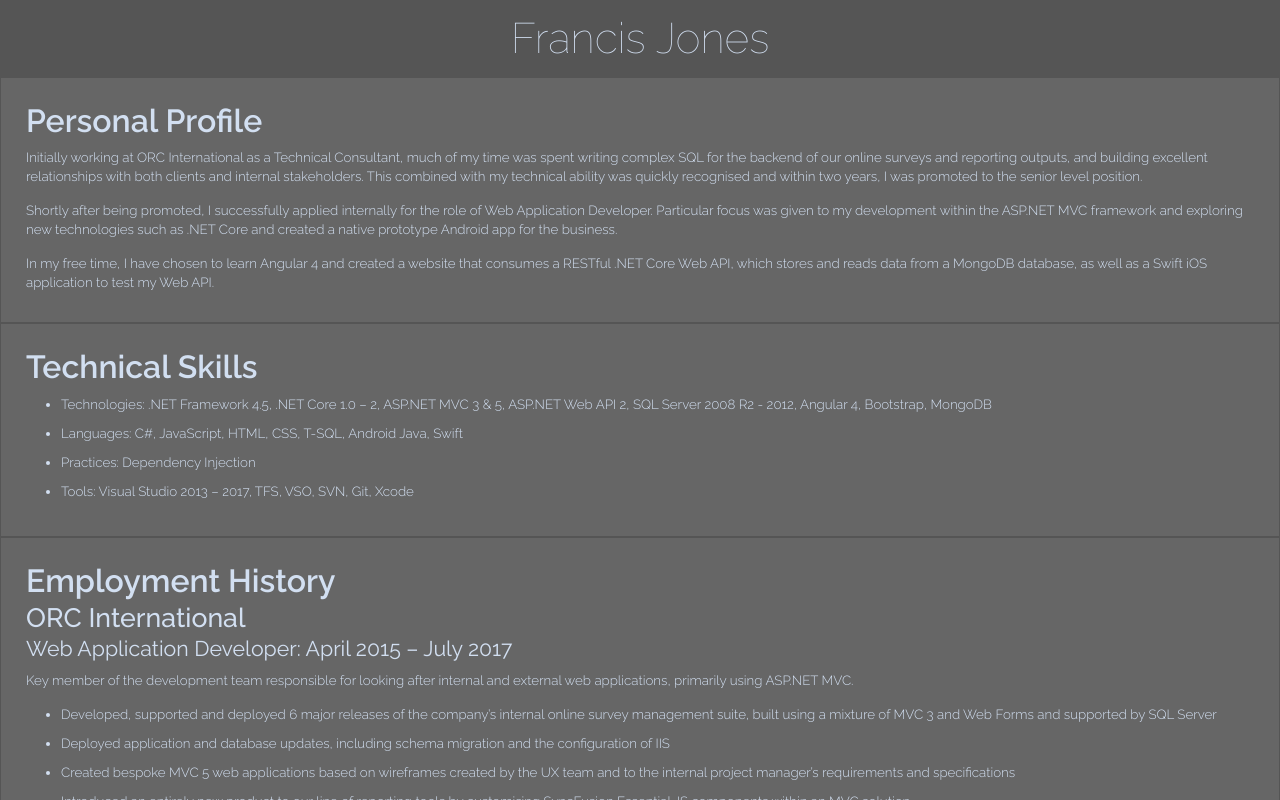
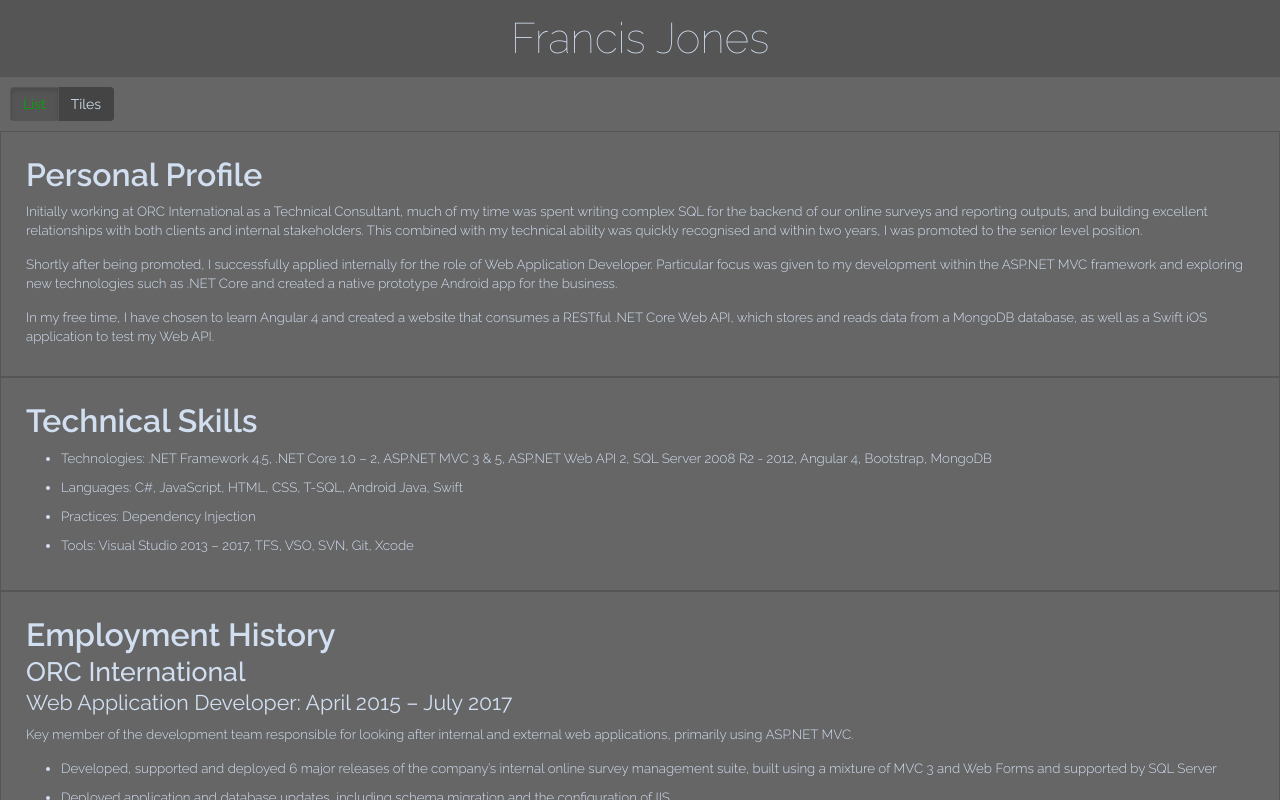
Before and after one commit to francis-j/me, an Angular app: page / in a window 1280 px wide. Shown: the top 800 px of the page. Built offline with nearby package versions, Linux system fonts and the light colour scheme.

Commit message:
Added functionality to switch between viewing formats on homepage

```diff
--- a/src/app/home/home.component.html
+++ b/src/app/home/home.component.html
@@ -1,3 +1,16 @@
 <div class="home">
-    <section *ngFor="let section of sections" [section]="section"></section>
+    <div class="viewFormat btn-group">
+        <button type="button" class="btn btn-generic active" [ngClass]="{active: activeView == 0}" (click)="changeView(0)">List</button>
+        <button type="button" class="btn btn-generic" [ngClass]="{active: activeView == 1}" (click)="changeView(1)">Tiles</button>
+    </div>
+    <div *ngIf="activeView == 0">
+        <div>
+            <section *ngFor="let section of sections" [section]="section"></section>
+        </div>
+    </div>
+    <div *ngIf="activeView == 1">
+        <div>
+            Second page
+        </div>
+    </div>
 </div>
--- a/src/app/home/home.component.ts
+++ b/src/app/home/home.component.ts
@@ -9,20 +9,29 @@ import { SubSection } from '../models/SubSection';
 })
 export class HomeComponent implements OnInit {
 
-    public sections:Array<Section> = [];
+    public activeView: String;
+    public sections: Array<Section> = [];
 
     constructor() { }
 
     ngOnInit() {
-
         this.initPersonalProfile();
         this.initTechnicalSkills();
         this.initEmploymentHistory();
         this.initEducationHistory();
         this.initHobbies();
+
+        this.activeView = "0";
     }
 
-    initPersonalProfile() {
+    changeView(id: String) {
+        this.activeView = id;
+
+        //change view
+
+    }
+
+    private initPersonalProfile() {
         let title = "Personal Profile";
         let paragraphs = [
             "Initially working at ORC International as a Technical Consultant, much of my time was spent writing complex SQL for the backend of our online surveys and reporting outputs, and building excellent relationships with both clients and internal stakeholders. This combined with my technical ability was quickly recognised and within two years, I was promoted to the senior level position.",
@@ -33,7 +42,7 @@ export class HomeComponent implements OnInit {
         this.sections.push(new Section(title, paragraphs, null));
     }
 
-    initTechnicalSkills() {
+    private initTechnicalSkills() {
         let title = "Technical Skills";
         let list = [
             "Technologies: .NET Framework 4.5, .NET Core 1.0 – 2, ASP.NET MVC 3 & 5, ASP.NET Web API 2, SQL Server 2008 R2 - 2012, Angular 4, Bootstrap, MongoDB",
@@ -46,7 +55,7 @@ export class HomeComponent implements OnInit {
         this.sections.push(new Section(title, null, [subsection]));
     }
 
-    initEmploymentHistory() {
+    private initEmploymentHistory() {
         let title = "Employment History";
 
         let responsibilitiesJob1 = [
@@ -92,7 +101,7 @@ export class HomeComponent implements OnInit {
         this.sections.push(new Section(title, null, companies));
     }
 
-    initEducationHistory() {
+    private initEducationHistory() {
         let title = "Education & Courses";
 
         let education = [
@@ -112,14 +121,14 @@ export class HomeComponent implements OnInit {
                 "Royal Holloway, University of London: 2009 – 2012",
                 "",
                 ["Computer Science BSc (Hons): Upper second-class honours (2:1)",
-                "Dissertation: A Game-Playing Environment (C#): 75%"],
+                    "Dissertation: A Game-Playing Environment (C#): 75%"],
                 null
             ),
             new SubSection(
                 "Langley Grammar School: 2002 – 2009",
                 "",
                 ["A Levels: Psychology (B), Maths (C), Computer Science (C)",
-                "GCSEs: 10 A-Cs including Maths (A) and English (B)"],
+                    "GCSEs: 10 A-Cs including Maths (A) and English (B)"],
                 null
             )
         ];
@@ -127,7 +136,7 @@ export class HomeComponent implements OnInit {
         this.sections.push(new Section(title, null, education));
     }
 
-    initHobbies() {
+    private initHobbies() {
         let title = "Hobbies & Interests";
         let list = [
             "Formula 1: Dedicated fan of the sport and the McLaren team",
```
